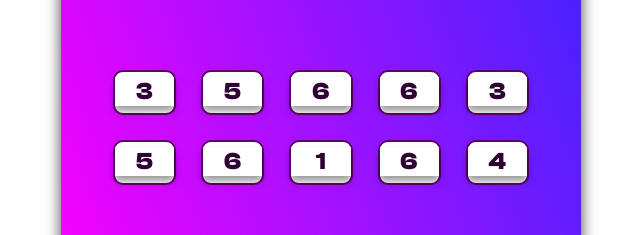
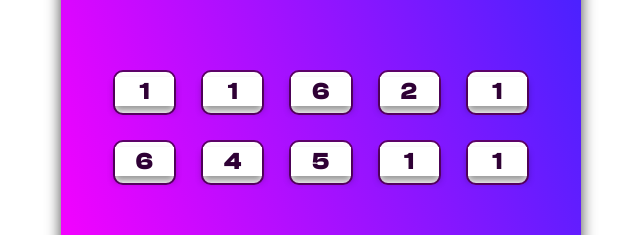
Before and after one commit to Topman-14/Tenzies-game, a React (Vite) app: page / in a window 1280 px wide. Shown: the part 303-538 px from the top of the page, without its empty margins (319-959 px from the left). Built offline with nearby package versions, Linux system fonts and the light colour scheme.

Commit message:
add nanoid, completed hold feature

```diff
--- a/package.json
+++ b/package.json
@@ -9,6 +9,7 @@
     "preview": "vite preview"
   },
   "dependencies": {
+    "nanoid": "^4.0.2",
     "react": "^18.2.0",
     "react-dom": "^18.2.0"
   },
--- a/src/App.jsx
+++ b/src/App.jsx
@@ -1,16 +1,22 @@
 import React, {useState, useEffect} from 'react'
 import Die from './Die'
+import { nanoid } from 'nanoid';
 
 export default function(){
+    function generateDice(){
+        return{
+            value: Math.floor(Math.random()*6 + 1),
+            isHeld: false,
+            key: nanoid()
+            }
+    }
+
+    console.log(generateDice())
 
     function allNewDice(){
         let dice = [];
         for(let i=0; i < 10; i++){
-            dice.push({
-                value: Math.floor(Math.random()*6 + 1),
-                isHeld: false,
-                key: i
-            })
+            dice.push(generateDice())
         }
         return dice
     }
@@ -26,16 +32,19 @@ export default function(){
         )
     }
 
+    function rollDice(){
+        setAllDice(prevDie =>
+            prevDie.map(die => {
+                console.log(die)
+                return die.isHeld? die : generateDice()
+    }))
+    }
 
     const dieElements = allDice.map(die => <Die
         value = {die.value}
         isHeld = {die.isHeld}
         handleClick={() => holdDie(die.key)}
     />);
-
-    function rollDice(){
-        setAllDice(allNewDice)
-    }
 
     return(
         <main>
```
Also changed, not shown: 1 other file (tests, documents, lock files or other folders).
